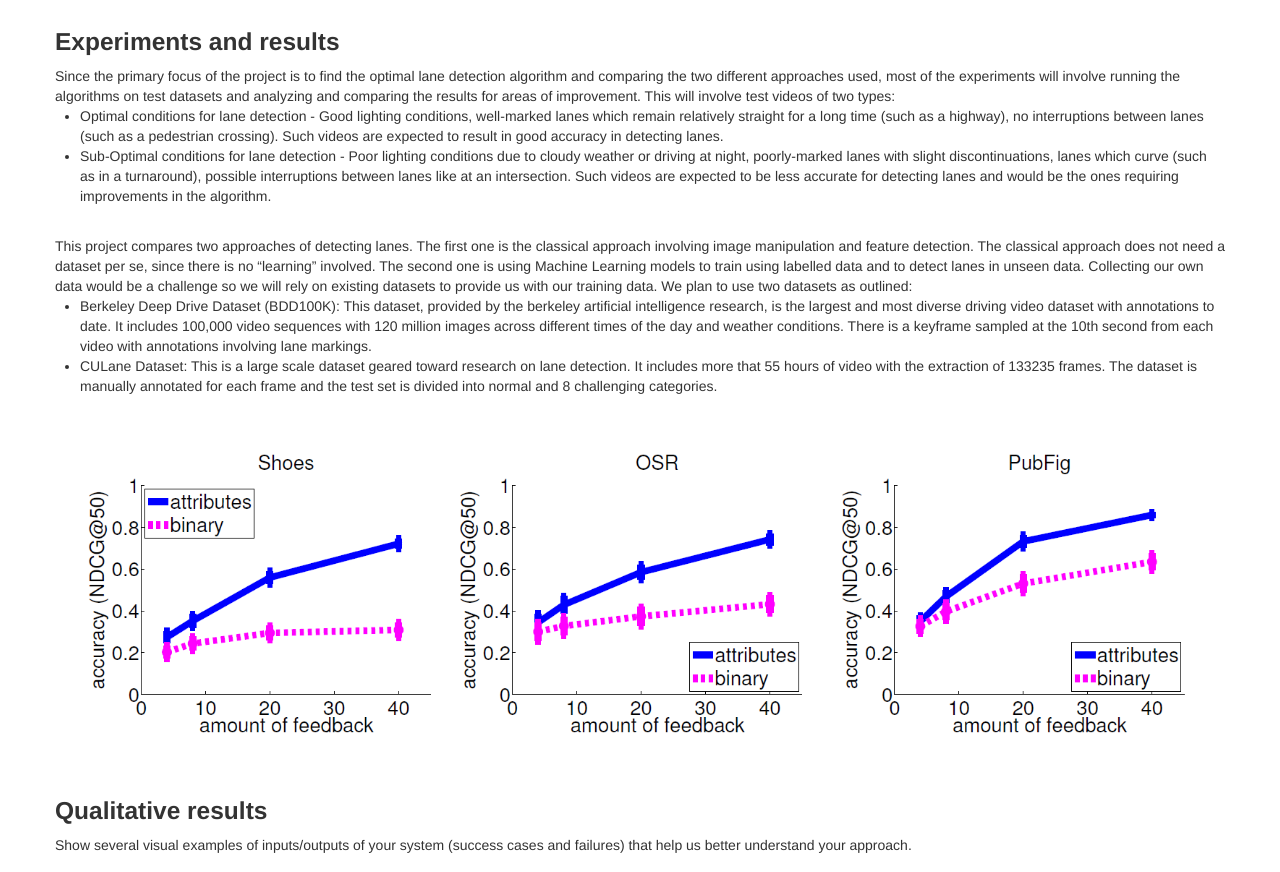
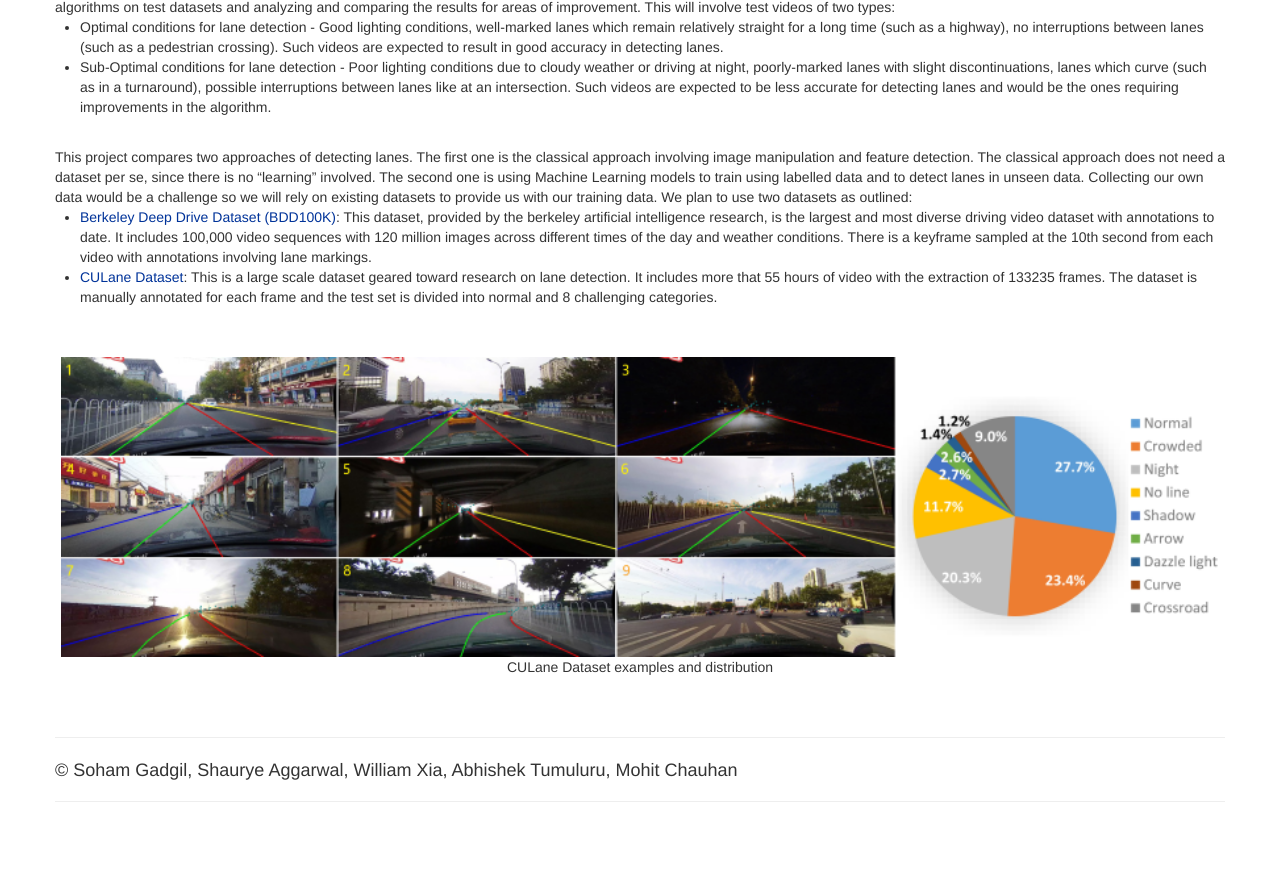
Before and after one commit to cv-team/home, a plain HTML site: page index.html in a window 1280 px wide. Shown: the part 1147-2019 px from the top of the page. Drawn offline with Linux system fonts and the light colour scheme.

Commit message:
changed images, removed qual results and teaser

```diff
--- a/index.html
+++ b/index.html
@@ -46,12 +46,12 @@ color: #FF9900;
 One or two sentences on the motivation behind the problem you are solving. One or two sentences describing the approach you took. One or two sentences on the main result you obtained.
 <br><br>
 <!-- figure -->
-<h3>Teaser figure</h3>
+<!-- <h3>Teaser figure</h3>
 A figure that conveys the main idea behind the project or the main application being addressed.
-<br><br>
+<br><br> -->
 <!-- Main Illustrative Figure -->
 <div style="text-align: center;">
-<img style="height: 200px;" alt="" src="mainfig.png">
+<img style="height: 200px;" alt="" src="lane_det.gif">
 </div>
 
 <br><br>
@@ -77,35 +77,36 @@ Since the primary focus of the project is to find the optimal lane detection alg
 <br>
 This project compares two approaches of detecting lanes. The first one is the classical approach involving image manipulation and feature detection. The classical approach does not need a dataset per se, since there is no “learning” involved. The second one is using Machine Learning models to train using labelled data and to detect lanes in unseen data. Collecting our own data would be a challenge so we will rely on existing datasets to provide us with our training data. We plan to use two datasets as outlined:<br>
 <ul>
-  <li>Berkeley Deep Drive Dataset (BDD100K): This dataset, provided by the berkeley artificial intelligence research, is the largest and most diverse driving video dataset with annotations to date. It includes 100,000 video sequences with 120 million images across different times of the day and weather conditions. There is a keyframe sampled at the 10th second from each video with annotations involving lane markings.</li>
-  <li>CULane Dataset: This is a large scale dataset geared toward research on lane detection. It includes more that 55 hours of video with the extraction of 133235 frames. The dataset is manually annotated for each frame and the test set is divided into normal and 8 challenging categories.</li>
+  <li><a href = "https://bair.berkeley.edu/blog/2018/05/30/bdd/"> Berkeley Deep Drive Dataset (BDD100K)</a>: This dataset, provided by the berkeley artificial intelligence research, is the largest and most diverse driving video dataset with annotations to date. It includes 100,000 video sequences with 120 million images across different times of the day and weather conditions. There is a keyframe sampled at the 10th second from each video with annotations involving lane markings.</li>
+  <li><a href = "https://xingangpan.github.io/projects/CULane.html">CULane Dataset</a>: This is a large scale dataset geared toward research on lane detection. It includes more that 55 hours of video with the extraction of 133235 frames. The dataset is manually annotated for each frame and the test set is divided into normal and 8 challenging categories.</li>
 </ul>
 
 <br><br>
 
 <!-- Main Results Figure -->
 <div style="text-align: center;">
-<img style="height: 300px;" alt="" src="results.png">
+<img style="height: 300px;" alt="" src="cu_lane.png">
+<div> CULane Dataset examples and distribution </div>
 </div>
 <br><br>
 
 <!-- Results -->
-<h3>Qualitative results</h3>
+<!-- <h3>Qualitative results</h3>
 Show several visual examples of inputs/outputs of your system (success cases and failures) that help us better understand your approach.
-<br><br>
+<br><br> -->
 
 <!-- Main Results Figure -->
-<div style="text-align: center;">
+<!-- <div style="text-align: center;">
 <img style="height: 300px;" alt="" src="qual_results.png">
 </div>
-<br><br>
+<br><br> -->
 
 
 
 
   <hr>
   <footer>
-  <p>© You Name Here</p>
+  <p>© Soham Gadgil, Shaurye Aggarwal, William Xia, Abhishek Tumuluru, Mohit Chauhan</p>
   </footer>
 </div>
 </div>
```
Also changed, not shown: cu_lane.png (added), 1 other file.
